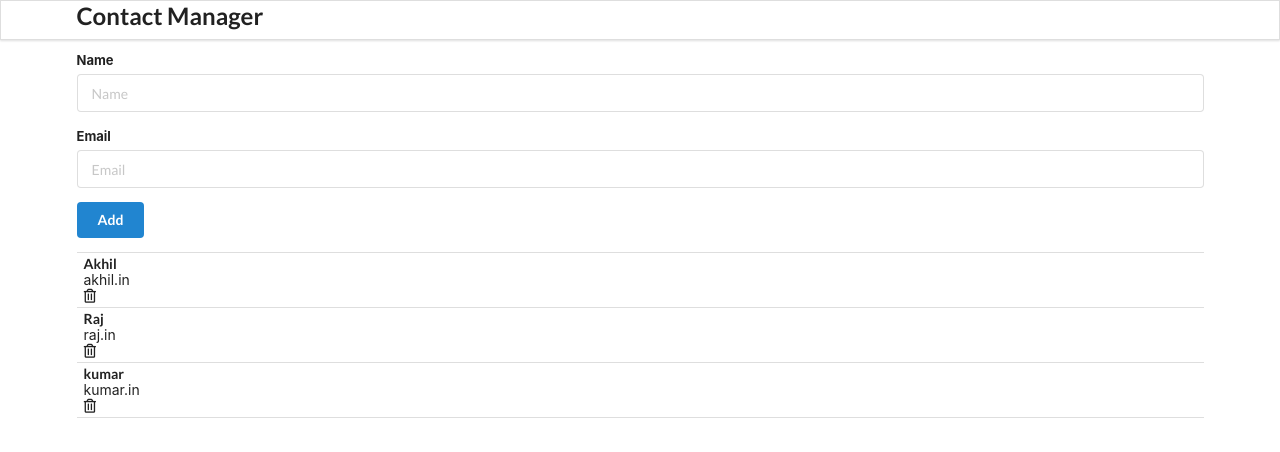
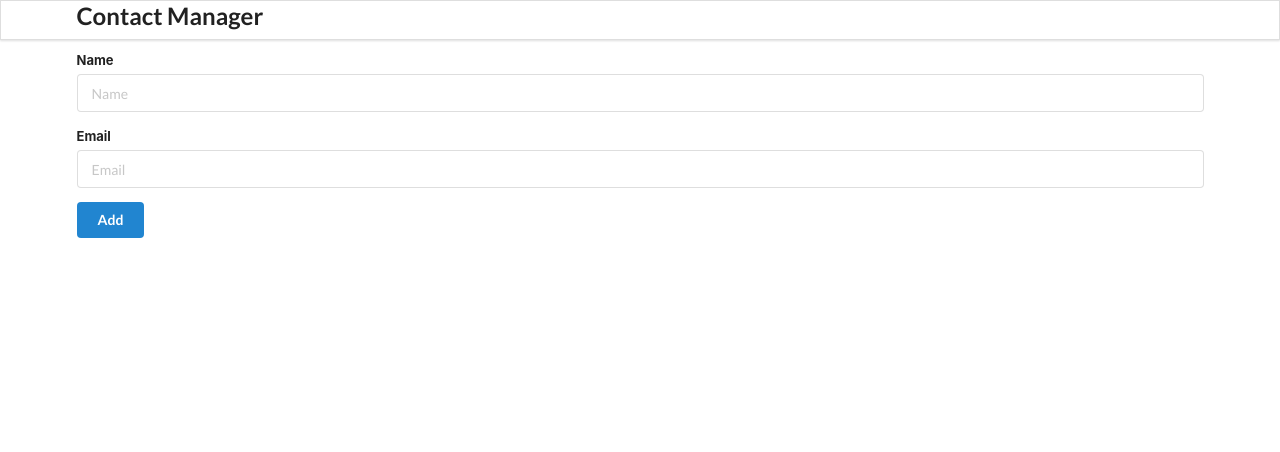
Before and after one commit to akhil888binoy/portfolio, a React (Create React App) app: page / in a window 1280 px wide. Shown: the top 452 px of the page. Built offline with nearby package versions, Linux system fonts and the light colour scheme.

Commit message:
add image to card

```diff
--- a/src/components/App.js
+++ b/src/components/App.js
@@ -1,27 +1,10 @@
-import React from "react";
+import React, { useState } from "react";
 import Header from "./Header";
 import AddContact from "./AddContact";
 import ContactList from "./ContactList";
 
 function App() {
-  const contacts = [
-    {
-      id: "1",
-      name: "Akhil",
-      email: "akhil.in",
-    },
-    {
-      id: "2",
-      name: "Raj",
-      email: "raj.in",
-    },
-    {
-      id: "3",
-      name: "kumar",
-      email: "kumar.in",
-    },
-  ];
-
+  const [contacts, setContacts] = useState([]);
   return (
     <div className="ui container">
       <Header />
--- a/src/components/ContactCard.js
+++ b/src/components/ContactCard.js
@@ -1,7 +1,27 @@
 import React from "react";
+import Mailrobo from "../images/Mailrobo.png";
 
-function ContactCard() {
-  return <div>ContactCard</div>;
+function ContactCard(props) {
+  const { id, name, email } = props.contacts ?? {};
+
+  if (!name || !email) {
+    // handling case when name or email is empty or undefined
+    return <div>No name or email found!</div>;
+  }
+
+  return (
+    <div className="item">
+      <img src={Mailrobo} alt="Mailrobo" className="ui avatar image " />
+      <div className="content">
+        <div className="header">{name}</div>
+        <div>{email}</div>
+      </div>
+      <i
+        className="trash alternate outline icon"
+        style={{ color: "red", marginTop: "7px" }}
+      ></i>
+    </div>
+  );
 }
 
 export default ContactCard;
--- a/src/components/ContactList.js
+++ b/src/components/ContactList.js
@@ -1,17 +1,10 @@
 import React from "react";
+import ContactCard from "./ContactCard";
 
 export default function ContactList(props) {
   console.log(props);
   const renderContactList = props.contacts.map((contacts) => {
-    return (
-      <div className="item">
-        <div className="content">
-          <div className="header">{contacts.name}</div>
-          <div>{contacts.email}</div>
-        </div>
-        <i className="trash alternate outline icon"></i>
-      </div>
-    );
+    return <ContactCard contact={contacts}></ContactCard>;
   });
   return <div className="ui celled list">{renderContactList}</div>;
 }
```
Also changed, not shown: src/images/Mailrobo.png (added).
